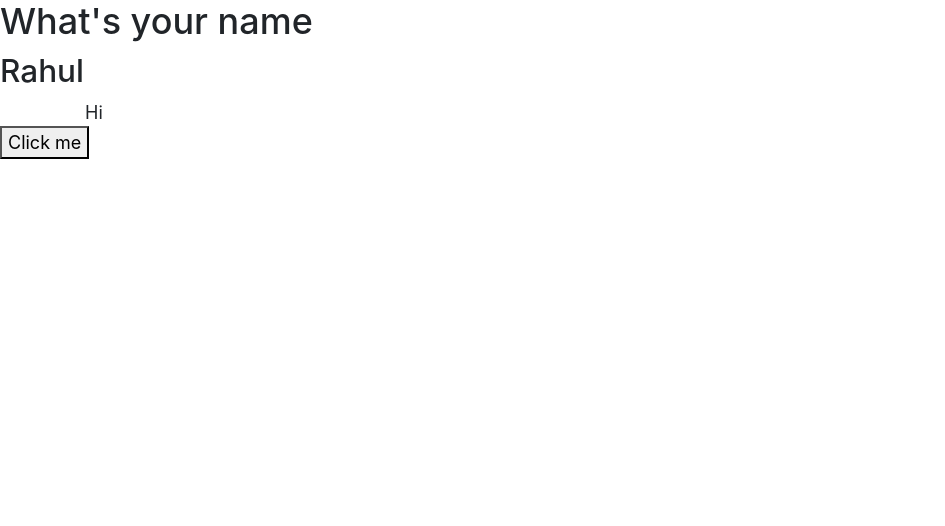
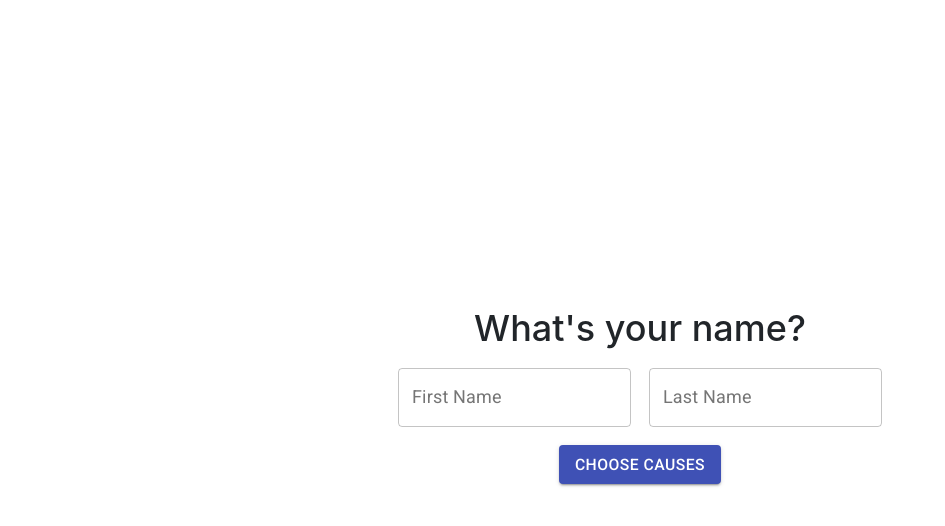
Before and after one commit to rshah98626/waltru, a Next.js app: page /quiz/collect-name in a window 1280 px wide. Shown: the top 526 px of the page, without its empty margins (0-945 px from the left). Built offline with nearby package versions, Linux system fonts and the light colour scheme.

Commit message:
Content refactored

```diff
--- a/components/Layout.tsx
+++ b/components/Layout.tsx
@@ -2,17 +2,14 @@ import Head from 'next/head'
 import { FunctionComponent } from 'react'
 import styles from '../styles/Home.module.css'
 
-type Props = {
-  children?: React.ReactNode
-}
-
-export const Layout: FunctionComponent<Props> = ({ children }) => {
+export const Layout: FunctionComponent<React.ReactNode> = ({ children }) => {
   return (
     <div className={styles.container}>
       <Head>
         <title>Altru</title>
         <link rel="icon" href="/favicon.ico" />
         <link rel="stylesheet" href="https://fonts.googleapis.com/css?family=Roboto:300,400,500,700&display=swap" />
+        <link rel="stylesheet" href="https://fonts.googleapis.com/icon?family=Material+Icons" />
       </Head>
       {children}
     </div>
--- /dev/null
+++ b/components/MainContent.tsx
@@ -0,0 +1,10 @@
+import { FunctionComponent } from 'react'
+import styles from '../styles/Home.module.css'
+
+export const MainContent: FunctionComponent<React.ReactNode> = ({ children }) => {
+  return (
+    <main className={styles.main}>
+      {children}
+    </main>
+  )
+}
--- /dev/null
+++ b/components/QuizContent.tsx
@@ -0,0 +1,13 @@
+import React, { FunctionComponent } from 'react'
+import { Layout } from "./Layout";
+import { MainContent } from "./MainContent";
+
+export const QuizContent: FunctionComponent<React.ReactNode> = ({ children }) =>  {
+  return (
+    <Layout>
+      <MainContent>
+        {children}
+      </MainContent>
+    </Layout>
+  )
+}
--- a/package.json
+++ b/package.json
@@ -9,6 +9,8 @@
   },
   "dependencies": {
     "@material-ui/core": "^4.11.3",
+    "@material-ui/icons": "^4.11.2",
+    "@material-ui/styles": "^4.11.3",
     "bootstrap": "^4.6.0",
     "next": "10.0.9",
     "react": "17.0.1",
--- a/pages/index.tsx
+++ b/pages/index.tsx
@@ -2,11 +2,12 @@ import styles from '../styles/Home.module.css'
 import Link from 'next/link'
 import { VercelTemplateFooter } from '../components/VercelTemplateFooter'
 import { Layout } from '../components/Layout'
+import { MainContent } from '../components/MainContent'
 
 export default function Home() {
   return (
     <Layout>
-      <main className={styles.main}>
+      <MainContent>
         <h1 className={styles.title}>
           Altru
         </h1>
@@ -16,8 +17,7 @@ export default function Home() {
             <a>our quiz!</a>
           </Link>
         </h1>
-      </main>
-
+      </MainContent>
       <VercelTemplateFooter />
     </Layout>
   )
--- a/pages/quiz/causes.tsx
+++ b/pages/quiz/causes.tsx
@@ -1,9 +1,10 @@
+import { QuizContent } from "../../components/QuizContent";
 
 export default function CollectName() {
   return (
-    <>
+    <QuizContent>
       <h2>Causes</h2>
       <h3>Rahul</h3>
-    </>
+    </QuizContent>
   )
 }
--- a/pages/quiz/collect-name.tsx
+++ b/pages/quiz/collect-name.tsx
@@ -1,20 +1,32 @@
 import Link from 'next/link'
+import Button from '@material-ui/core/Button';
+import TextField from '@material-ui/core/TextField'
+import { MainContent } from '../../components/MainContent';
+import { styled } from '@material-ui/core/styles';
+import { Layout } from '../../components/Layout';
+import { QuizContent } from '../../components/QuizContent';
+
+const StyledTextField = styled(TextField)({
+  margin: "0.5rem"
+})
+
+const StyledButton = styled(Button)({
+  margin: "0.5rem"
+})
 
 export default function CollectName() {
   return (
-    <>
-      <h2>What's your name</h2>
-      <h3>Rahul</h3>
-      <div className={'container'}>
-        <div className={'row'}>
-          <div className={'col-md-6'}>
-            Hi
-          </div>
-        </div>
-      </div>
-      <Link href="/quiz/causes">
-        <button>Click me</button>
-      </Link>
-    </>
+    <QuizContent>
+      <h2>What's your name?</h2>
+        <span>
+          <StyledTextField id="firstName" label="First Name" variant="outlined" />
+          <StyledTextField id="lastName" label="Last Name" variant="outlined" />
+        </span>
+        <Link href="/quiz/causes">
+          <StyledButton variant="contained" color="primary">
+            Choose Causes
+          </StyledButton>
+        </Link>
+    </QuizContent>
   )
 }
```
Also changed, not shown: 1 other file (tests, documents, lock files or other folders).
